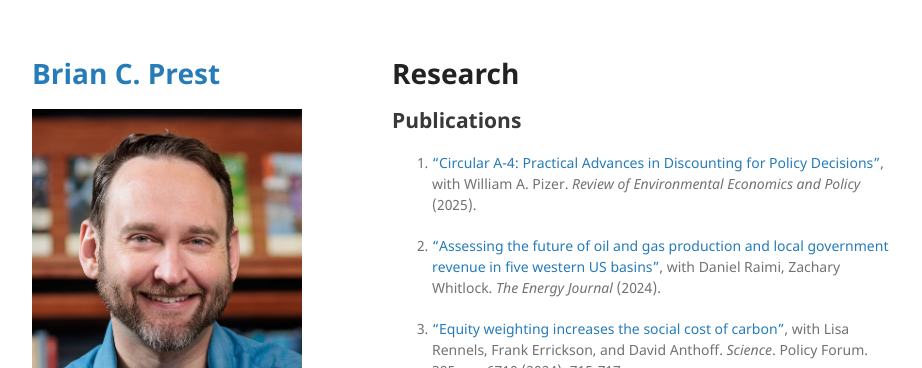
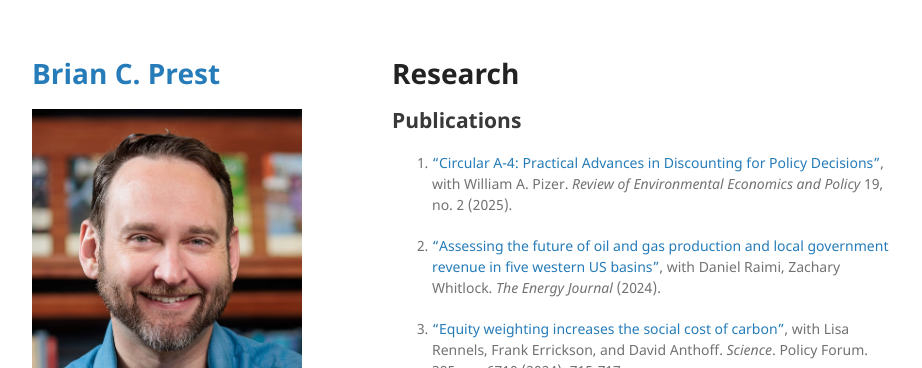
Before and after one commit to bprest/bprest.github.io, a Jekyll site: the page built from research.md, in a window 1280 px wide and 900 px high. Shown: the top 368 px of the window, without its empty margins (178-1100 px from the left). Built offline with Jekyll 4.4.1, drawn with Linux system fonts in a browser that asks for light colours; our own code applies the rules of GitHub Pages for plain Markdown files.

Commit message:
update REEP cite

```diff
--- a/research.md
+++ b/research.md
@@ -6,7 +6,7 @@ layout: default
 
 ## Publications
 
-1. ["Circular A-4: Practical Advances in Discounting for Policy Decisions"](https://www.journals.uchicago.edu/doi/10.1086/735539), with William A. Pizer. _Review of Environmental Economics and Policy_ (2025).
+1. ["Circular A-4: Practical Advances in Discounting for Policy Decisions"](https://www.journals.uchicago.edu/doi/10.1086/735539), with William A. Pizer. _Review of Environmental Economics and Policy_ 19, no. 2 (2025).
 
 1. ["Assessing the future of oil and gas production and local government revenue in five western US basins"](https://journals.sagepub.com/doi/10.1177/01956574241290609), with Daniel Raimi, Zachary Whitlock. _The Energy Journal_ (2024).
 
```
